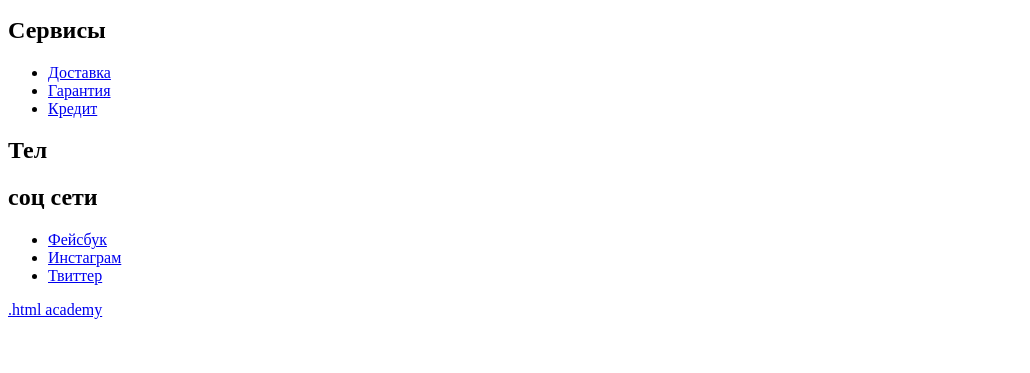
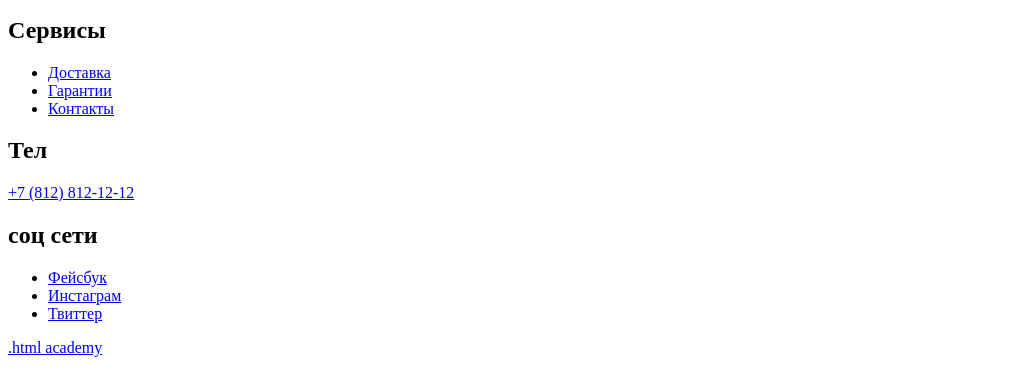
Before and after one commit to EkaterinaDmitr/1859921-device-32, a plain HTML site: page index.html in a window 1280 px wide. Shown: the part 2042-2415 px from the top of the page, without its empty margins (0-1030 px from the left). Before the commit the page ends 2377 px from the top, so only its background shows below. Drawn offline with Linux system fonts and the light colour scheme.

Commit message:
исправления

```diff
--- a/index.html
+++ b/index.html
@@ -48,6 +48,7 @@
         </nav>
       </header>
       <main class="main-index">
+      <div class="slider1">
         <section class="slider">
           <span class="visually-hidden">Фотогалерея</span>
           <img class="slider-image" src="" alt="Товары" >
@@ -87,6 +88,7 @@
             <dd>Радиус поражения</dd>
             </dl>
         </section>
+      </div>
 
         <section class="categories">
           <ul class="categories-table">
@@ -128,6 +130,7 @@
             </li>
           </ul>
         </section>
+        <div class="conditions-delivery">
         <section class="conditions">
           <ul>
             <li><a href="#">Доставка</a></li>
@@ -141,6 +144,7 @@
               </p>
           <img scr="illustration-delivery1.png">
         </section>
+      </div>
 
         <section class="delivery">
           <a href="#">
@@ -205,27 +209,27 @@
 
         <footer class="page-footer">
           <section class="footer-contacts">
+            <a href="#">
             <img class="footer-contacts-logo" src="" alt="Логотип">
-          </section>
+            </a>
           <p>Санкт-Петербург, набережная
             реки Карповки, 5, литера П.</p>
-
+          </section>
           <section class="newsletter">
             <h2 class="page-footer-title">Сервисы</h2>
             <ul>
               <li><a href="#">Доставка</a></li>
-              <li><a href="#">Гарантия</a></li>
-              <li><a href="#">Кредит</a></li>
+              <li><a href="#">Гарантии</a></li>
+              <li><a href="#">Контакты</a></li>
             </ul>
           </section>
 
           <section class="footer-social">
             <h2 class="page-footer-title">Тел</h2>
-          </section>
+            <a class="contacts-phone" href="tel:88121212">+7 (812) 812-12-12</a>
 
-          <section class="footer-social">
             <h2 class="page-footer-title">соц сети</h2>
-          </section>
+
           <ul class="footer-social-list">
             <li class="footer-social-item">
               <a class="button" href="#">
@@ -243,7 +247,7 @@
               </a>
             </li>
           </ul>
-
+          </section>
           <p class="about-text"><a class="htmlacademy-link" href="https://htmlacademy.ru/">.html academy</a></p>
         </footer>
 
```
Also changed, not shown: catalog.html (+5 -2 lines).
